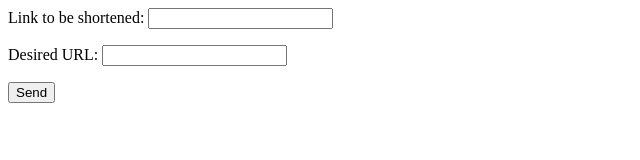
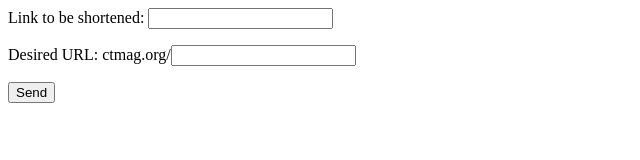
Before and after one commit to bjonesaacr/submit_link, a plain HTML site: page index.html in a window 1280 px wide. Shown: the whole page, without its empty margins (0-640 px from the left). Drawn offline with Linux system fonts and the light colour scheme.

Commit message:
Update index.html

```diff
--- a/index.html
+++ b/index.html
@@ -3,7 +3,7 @@
     <label>Link to be shortened: <input type="url" name="URL" /></label>
   </p>
   <p>
-    <label>Desired URL: <input type="text" name="email" /></label>
+    <label>Desired URL: ctmag.org/<input type="text" name="email" /></label>
   </p>
   <p>
     <button type="submit">Send</button>
```
